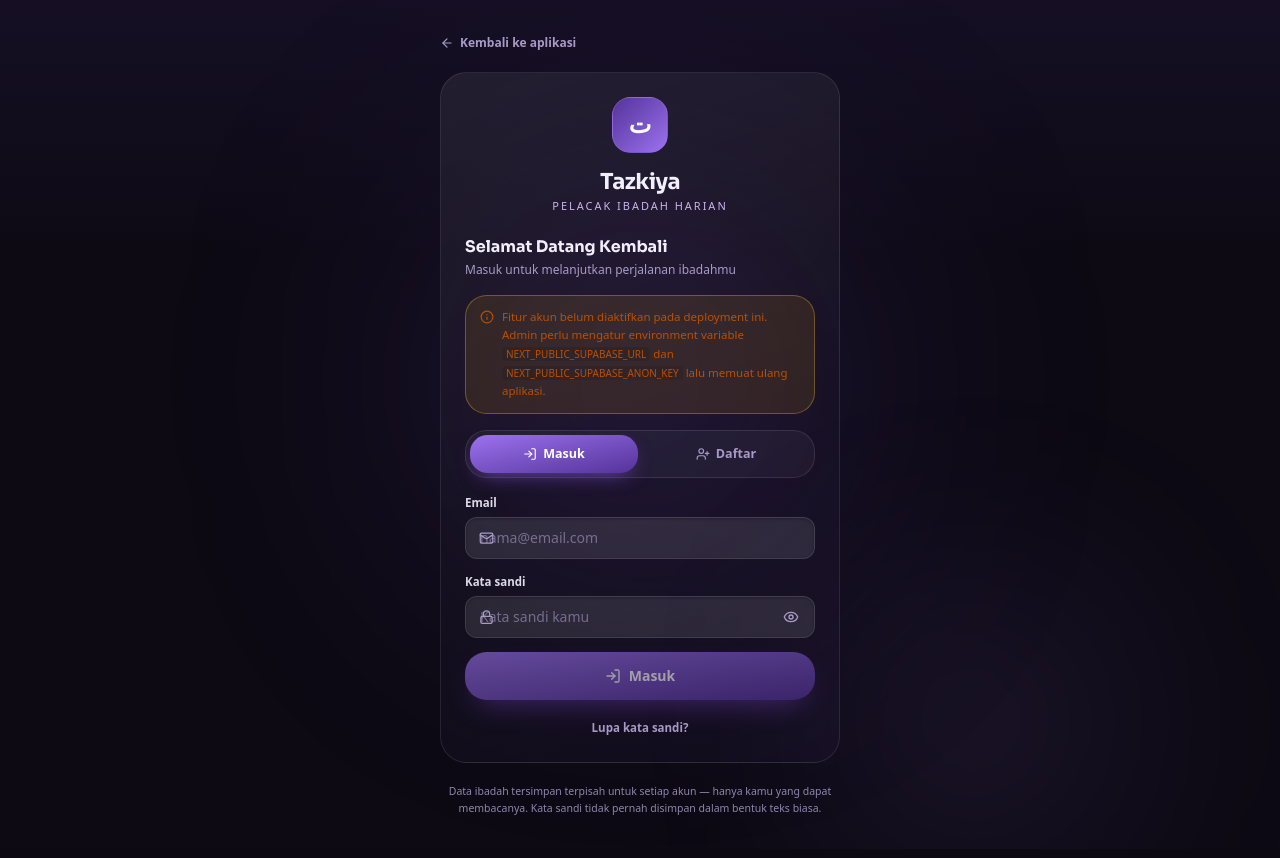
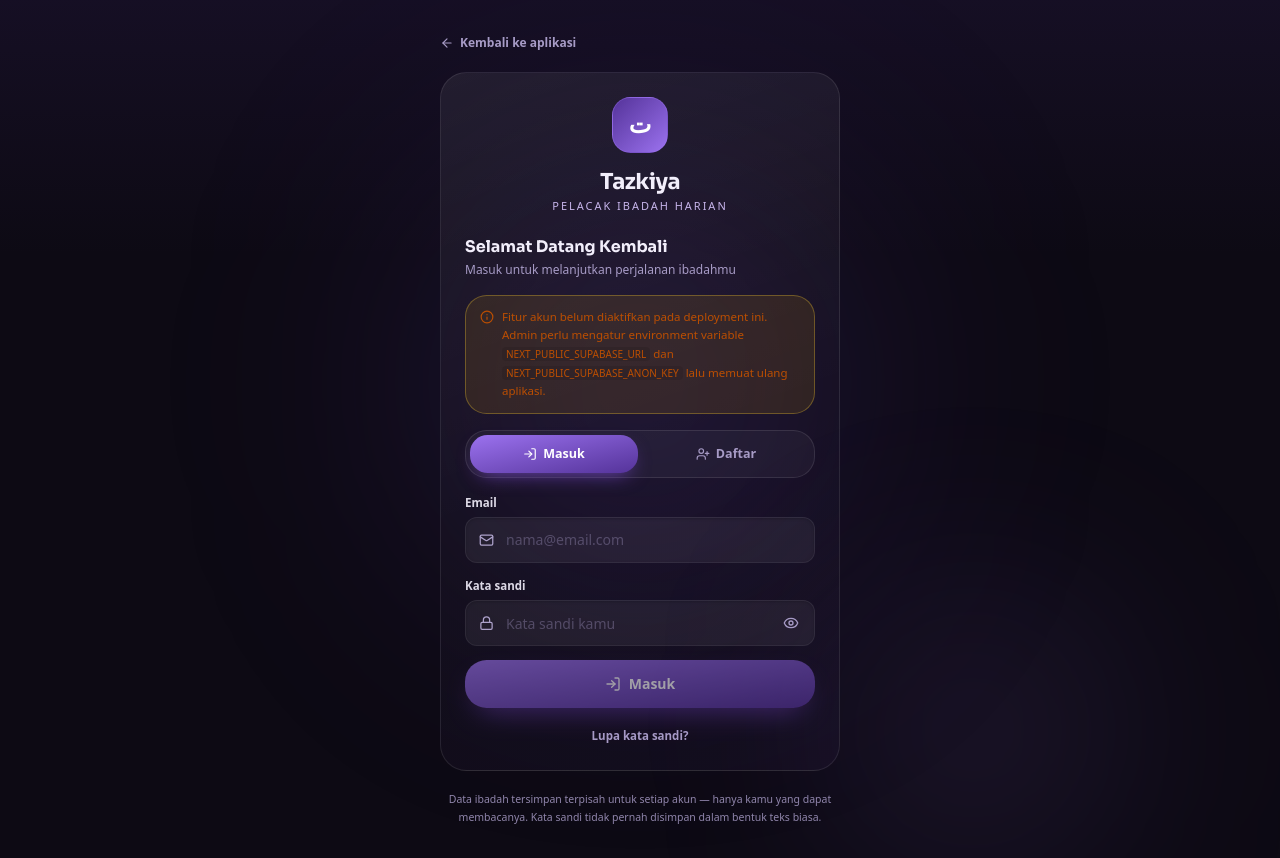
Before and after one commit to Irsyad342/TazkiyaAPP, a Next.js app: page /auth in a window 1280 px wide. Built offline with nearby package versions, Linux system fonts and the light colour scheme; no server answers; a web font is replaced by a local one.

Commit message:
Perbaiki form Masuk/Daftar: tz-field ke @layer components agar pl-10 berlaku (ikon tak lagi menimpa teks) + polish input 46px & border error

```diff
--- a/src/app/auth/page.tsx
+++ b/src/app/auth/page.tsx
@@ -153,6 +153,11 @@ function AuthForm() {
   const fieldError = (k: string) =>
     fieldErrors[k] ? <p className="mt-1 text-[10.5px] font-medium text-rose-500 light:text-rose-600">{fieldErrors[k]}</p> : null;
 
+  // Kelas input seragam: tinggi nyaman disentuh + border merah saat validasi gagal.
+  // (utility menang atas .tz-field karena tz-field kini di @layer components)
+  const fieldCls = (k: string, extra?: string) =>
+    cn("tz-field min-h-[46px]", extra, fieldErrors[k] && "border-rose-400/70 focus:border-rose-400/80");
+
   const title = resetMode ? "Atur Kata Sandi Baru" : forgotOpen ? "Atur Ulang Kata Sandi" : mode === "login" ? "Selamat Datang Kembali" : "Buat Akun Baru";
   const subtitle = resetMode
     ? "Buat kata sandi baru untuk akunmu"
@@ -231,7 +236,8 @@ function AuthForm() {
                     type={showPw ? "text" : "password"}
                     value={password}
                     onChange={(e) => setPassword(e.target.value)}
-                    className="tz-field pl-10 pr-11"
+                    className={fieldCls("password", "pl-10 pr-11")}
+                    aria-invalid={!!fieldErrors.password}
                     placeholder="Minimal 8 karakter"
                     autoComplete="new-password"
                     disabled={unconfigured || busy}
@@ -241,7 +247,7 @@ function AuthForm() {
                     type="button"
                     onClick={() => setShowPw((v) => !v)}
                     aria-label={showPw ? "Sembunyikan kata sandi" : "Tampilkan kata sandi"}
-                    className="tap absolute right-3 top-1/2 -translate-y-1/2 rounded-md p-1 text-tz-muted transition-colors hover:text-tz-accent"
+                    className="tap absolute right-2.5 top-1/2 -translate-y-1/2 rounded-md p-1.5 text-tz-muted transition-colors hover:text-tz-accent"
                   >
                     {showPw ? <EyeOff size={16} /> : <Eye size={16} />}
                   </button>
@@ -268,9 +274,11 @@ function AuthForm() {
                     type="email"
                     value={email}
                     onChange={(e) => setEmail(e.target.value)}
-                    className="tz-field pl-10"
+                    className={fieldCls("email", "pl-10")}
+                    aria-invalid={!!fieldErrors.email}
                     placeholder="nama@email.com"
                     autoComplete="email"
+                    inputMode="email"
                     disabled={unconfigured || busy}
                     required
                   />
@@ -342,7 +350,8 @@ function AuthForm() {
                         type="text"
                         value={name}
                         onChange={(e) => setName(e.target.value)}
-                        className="tz-field pl-10"
+                        className={fieldCls("name", "pl-10")}
+                        aria-invalid={!!fieldErrors.name}
                         placeholder="Nama kamu"
                         autoComplete="name"
                         maxLength={40}
@@ -362,9 +371,11 @@ function AuthForm() {
                       type="email"
                       value={email}
                       onChange={(e) => setEmail(e.target.value)}
-                      className="tz-field pl-10"
+                      className={fieldCls("email", "pl-10")}
+                      aria-invalid={!!fieldErrors.email}
                       placeholder="nama@email.com"
                       autoComplete="email"
+                      inputMode="email"
                       disabled={unconfigured || busy}
                       required
                     />
@@ -380,7 +391,8 @@ function AuthForm() {
                       type={showPw ? "text" : "password"}
                       value={password}
                       onChange={(e) => setPassword(e.target.value)}
-                      className="tz-field pl-10 pr-11"
+                      className={fieldCls("password", "pl-10 pr-11")}
+                      aria-invalid={!!fieldErrors.password}
                       placeholder={mode === "register" ? "Minimal 8 karakter" : "Kata sandi kamu"}
                       autoComplete={mode === "register" ? "new-password" : "current-password"}
                       disabled={unconfigured || busy}
@@ -390,7 +402,7 @@ function AuthForm() {
                       type="button"
                       onClick={() => setShowPw((v) => !v)}
                       aria-label={showPw ? "Sembunyikan kata sandi" : "Tampilkan kata sandi"}
-                      className="tap absolute right-3 top-1/2 -translate-y-1/2 rounded-md p-1 text-tz-muted transition-colors hover:text-tz-accent"
+                      className="tap absolute right-2.5 top-1/2 -translate-y-1/2 rounded-md p-1.5 text-tz-muted transition-colors hover:text-tz-accent"
                     >
                       {showPw ? <EyeOff size={16} /> : <Eye size={16} />}
                     </button>
@@ -407,7 +419,8 @@ function AuthForm() {
                         type={showPw ? "text" : "password"}
                         value={confirm}
                         onChange={(e) => setConfirm(e.target.value)}
-                        className="tz-field pl-10"
+                        className={fieldCls("confirm", "pl-10")}
+                        aria-invalid={!!fieldErrors.confirm}
                         placeholder="Ulangi kata sandi"
                         autoComplete="new-password"
                         disabled={unconfigured || busy}
--- a/src/app/globals.css
+++ b/src/app/globals.css
@@ -372,7 +372,14 @@ html[data-theme="light"] {
   .pb-safe {
     padding-bottom: env(safe-area-inset-bottom, 0px);
   }
-  /* Kolom formulir tema-sadar (dipakai semua input aplikasi) */
+}
+
+/* ---------- Kolom formulir tema-sadar (dipakai semua input aplikasi) ----------
+   Sengaja di @layer components — BUKAN utilities — agar utility Tailwind
+   (pl-*, pr-*, border-*, min-h-*, resize-*) SELALU menang atas gaya dasar field.
+   Sebelumnya blok ini ada di @layer utilities SETELAH utility Tailwind, sehingga
+   shorthand `padding`/`border` menimpa pl-10 dan ikon menutupi teks input. */
+@layer components {
   .tz-field {
     width: 100%;
     border-radius: 0.75rem;
@@ -387,11 +394,15 @@ html[data-theme="light"] {
     transition: border-color 0.2s ease, box-shadow 0.2s ease, background 0.2s ease;
   }
   .tz-field::placeholder {
-    color: color-mix(in srgb, var(--color-tz-muted) 60%, transparent);
+    color: color-mix(in srgb, var(--color-tz-muted) 65%, transparent);
   }
   .tz-field:focus {
     border-color: color-mix(in srgb, var(--color-tz-violet) 55%, transparent);
     box-shadow: 0 0 0 3px var(--tz-ring-soft), inset 0 1px 3px var(--tz-inset);
+  }
+  .tz-field:disabled {
+    opacity: 0.6;
+    cursor: not-allowed;
   }
 }
 
```
Also changed, not shown: 2 other files (tests, documents, lock files or other folders).
